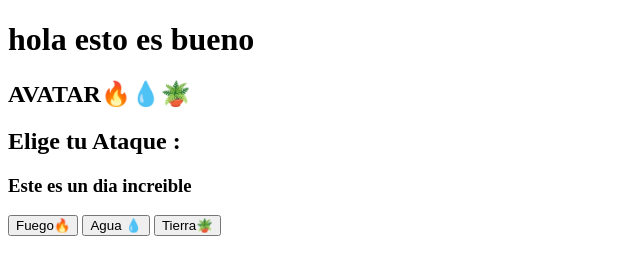
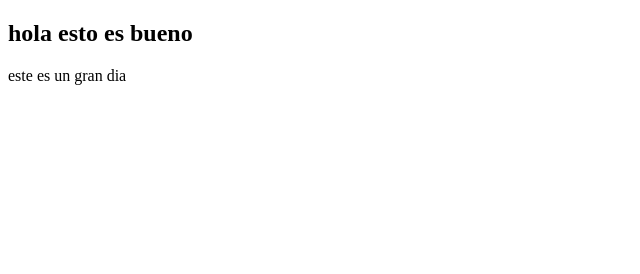
Before and after one commit to Elevaluador/proyecto, a plain HTML site: page proyecto.html in a window 1280 px wide. Shown: the whole page, without its empty margins (0-640 px from the left). Drawn offline with Linux system fonts and the light colour scheme.

Commit message:
cambio de prueba

```diff
--- a/proyecto.html
+++ b/proyecto.html
@@ -6,16 +6,11 @@
     <title>Document</title>
 </head>
 <body>
-    <h1> hola esto es bueno</h1>
-    <section id="selecionar-ataque">
-        <h1 class="titulo"> AVATAR🔥💧🪴</h1>
-        <h2 class="subtitulo"> Elige tu Ataque :</h2>
-        <h3> Este es un dia increible</h3>
-        <div class="tarjetas-ataques">
-            <button id="boton-fuego" class="boton-ataque"> Fuego🔥</button>
-            <button id="boton-agua"class="boton-ataque"> Agua 💧</button>
-            <button id="boton-tierra" class="boton-ataque"> Tierra🪴</button>
-        </div>
+    <section class="bienvenida">
+        <h1> hola esto es bueno</h1>
+        <p> este es un gran dia</p>
+    </section>
+
 
 </body>
 </html>
```
